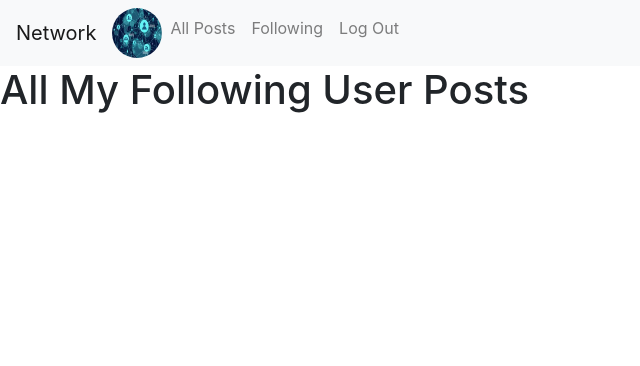
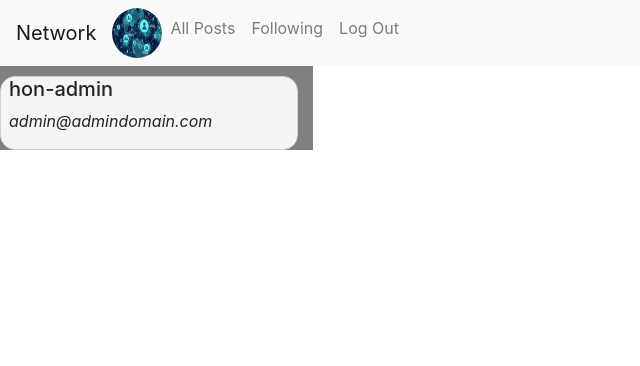
Before and after one commit to hon-nova/network, a Django app: page /following in a window 1280 px wide. Shown: the top 366 px of the page, without its empty margins (0-640 px from the left). Run offline with Django 3.2, Linux system fonts and the light colour scheme; a user stored in the database is signed in; data comes from the database, SQL or seed files in the repository; both versions use the stored data as it was after the commit; tables that the repository leaves empty hold one stand-in row (values such as "Sample post"); some libraries are stand-ins or nearby versions.

Commit message:
fixed likes_count

```diff
--- a/network/static/network/index-style.css
+++ b/network/static/network/index-style.css
@@ -1,6 +1,6 @@
 .index-container{
    margin:0 15px;
-   border: 5px solid green;
+   /* border: 5px solid green; */
    box-sizing: border-box;
 }
 .new-post{
@@ -9,19 +9,29 @@
 }
 .sub-new-post {
    margin:15px;
-   border:1px solid goldenrod;
+   border:1px solid black;
+   padding:5px;
+   border-radius: 5px;
 }
 .create-input textarea{
    width: 100%;
    height: 55px;
-   padding:5px;
+   padding:10px;
    border:1px solid #d0d5d5;
    box-sizing: border-box;
+   margin-right:10px;
+}
+.left {
+   background-color: grey;
 }
 .person {
    border-radius:15px;
    border:1px solid #d0d0d5;
    margin-top:10px;
+   background-color: whitesmoke;
+}
+.sub-person {
+   align-items: center;
 }
 .network-icon{
    border-radius: 50%;
@@ -39,15 +49,12 @@
 }
 .original-content{
    position: relative;
-   border-left: 5px dotted pink;
-   border-right:5px dotted pink;
+   border-left: 5px dotted  black;
+   border-right:5px dotted  black;
    padding-left: 5px;
    margin: 5px;
 }
 .original-content .pencil {
-   position:absolute;
-   right:0;
-   top:0;
    color: blue;
    cursor: pointer;
 }
--- a/network/static/network/styles.css
+++ b/network/static/network/styles.css
@@ -1,6 +1,7 @@
 body {
    width: 100%;
    padding:0;
-   margin: 0;
+   margin: auto;
    box-sizing: border-box;
+   max-width: 1300px;
 }
--- a/network/templates/network/following.html
+++ b/network/templates/network/following.html
@@ -1,12 +1,22 @@
-{% extends "network/layout.html" %} {%block title%}Home Page{%endblock%}
+{% extends "network/layout.html" %} {%block title%}Following Page{%endblock%}
 {%block body %}
-<div class="following-container">
-<h1>All My Following User Posts</h1>
-{%if posts%}
-<p>Post(s) found: {{ posts|length }}</p>
-<div class="post">
+<div class="following-container row">
+<div class="col-3 left">
+   {%if request.user.is_authenticated %}
+      <div class="d-flex person">
+         <div class="sub-person ml-2">
+            <h5>{{request.user.username}}</h5>
+            <p><i>{{request.user.email}}</i></p>
+         </div>
+      </div>
+   {% endif %}
+</div>
+<div class="col-8">
+   {%if posts%}
+<p>Post(s): {{ posts|length }}</p>
+<div class="new-post">
    {%for post in posts%}
-   <div class="sub-post">
+   <div class="sub-new-post">
       <div class="d-flex">
          <i class="bi bi-person-bounding-box"></i><h5 class="mx-1"><a href="{% url 'profile' post.poster.id %}">{{post.poster.username}}</a></h5>
       </div>
@@ -17,4 +27,6 @@
 </div>
 {%endif%}
 </div>
+
+</div>
 {%endblock%}
--- a/network/views.py
+++ b/network/views.py
@@ -14,14 +14,18 @@ logging.basicConfig(level=logging.DEBUG)
 def index(request):
 
     posts=Post.objects.filter(poster__in=User.objects.all())
-    post_list=posts.order_by('-timestamp')
+    posts_count=len(posts)
+    # logging.debug(f'posts_count::{posts_count}')
+    posts=posts.order_by('-timestamp')
     # read posts that are liked
-    like_counts=[(post.id,post.post_likes.count()) for post in posts]
+    like_counts=[{post.id:post.post_likes.count()} for post in posts]
     # like_counts=tuple(like_counts)
-    for key,value in like_counts:
-        print(value)
-        logging.debug(f'value::{value}')
-    logging.debug(f'like_counts dict ::{like_counts}')
+    key_to_display = 'id'
+
+    for item in like_counts:
+        if key_to_display in item:
+
+            logging.debug(f'{item[key_to_display]}')
 
     paginator = Paginator(posts, 10)
     page = request.GET.get('page', 1)
@@ -31,7 +35,7 @@ def index(request):
         posts = paginator.page(1)
     except EmptyPage:
         posts = paginator.page(paginator.num_pages)
-    return render(request, "network/index.html",{'posts':posts,'like_counts':like_counts,})
+    return render(request, "network/index.html",{'posts':posts,'like_counts':like_counts,'post_counts':posts_count})
 
 def login_view(request):
     if request.method == "POST":
```
Also changed, not shown: network/static/network/index.js (+15 -3 lines), network/templates/network/index.html (+6 -4 lines), db.sqlite3.
